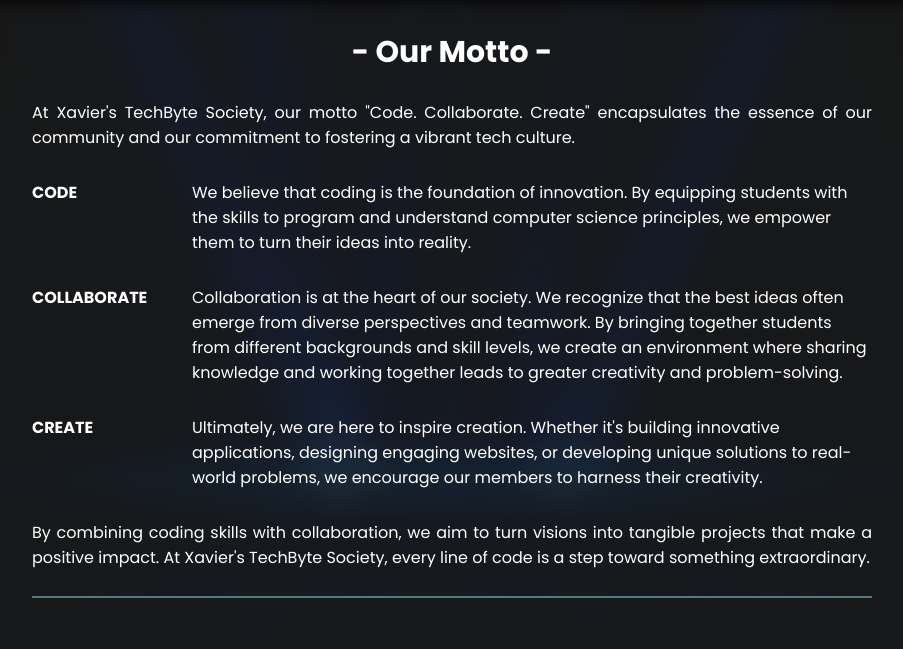
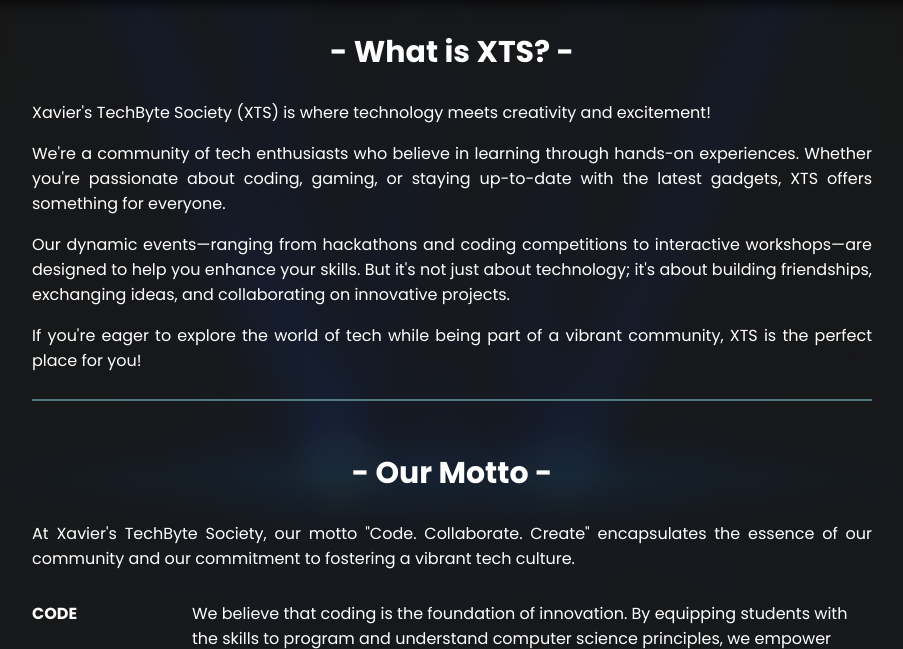
Before and after one commit to jyotirmay-exe/xts-web, a Flask app: page / in a window 1280 px wide. Shown: the part 150-799 px from the top of the page, without its empty margins (188-1091 px from the left). Run offline with Flask 3, Linux system fonts and the light colour scheme; parts of the project's set-up code (start-up, migrations or seed data) failed here and were passed over.

Commit message:
about xts

```diff
--- a/templates/index.html
+++ b/templates/index.html
@@ -14,6 +14,13 @@
     <div class="container">
         <div class="main-container">
             <div class="text-section">
+                <div class="section about">
+                    <h2 class="section-title">- What is XTS? - </h2>
+                    <p>Xavier's TechByte Society (XTS) is where technology meets creativity and excitement!</p>
+                    <p>We're a community of tech enthusiasts who believe in learning through hands-on experiences. Whether you're passionate about coding, gaming, or staying up-to-date with the latest gadgets, XTS offers something for everyone.</p>
+                    <p>Our dynamic events—ranging from hackathons and coding competitions to interactive workshops—are designed to help you enhance your skills. But it's not just about technology; it's about building friendships, exchanging ideas, and collaborating on innovative projects.</p>
+                    <p>If you're eager to explore the world of tech while being part of a vibrant community, XTS is the perfect place for you!</p>
+                </div>
                 <div class="section motto">
                     <h2 class="section-title">- Our Motto -</h2>
                     <p>At Xavier's TechByte Society, our motto "Code. Collaborate. Create" encapsulates the essence of
```
